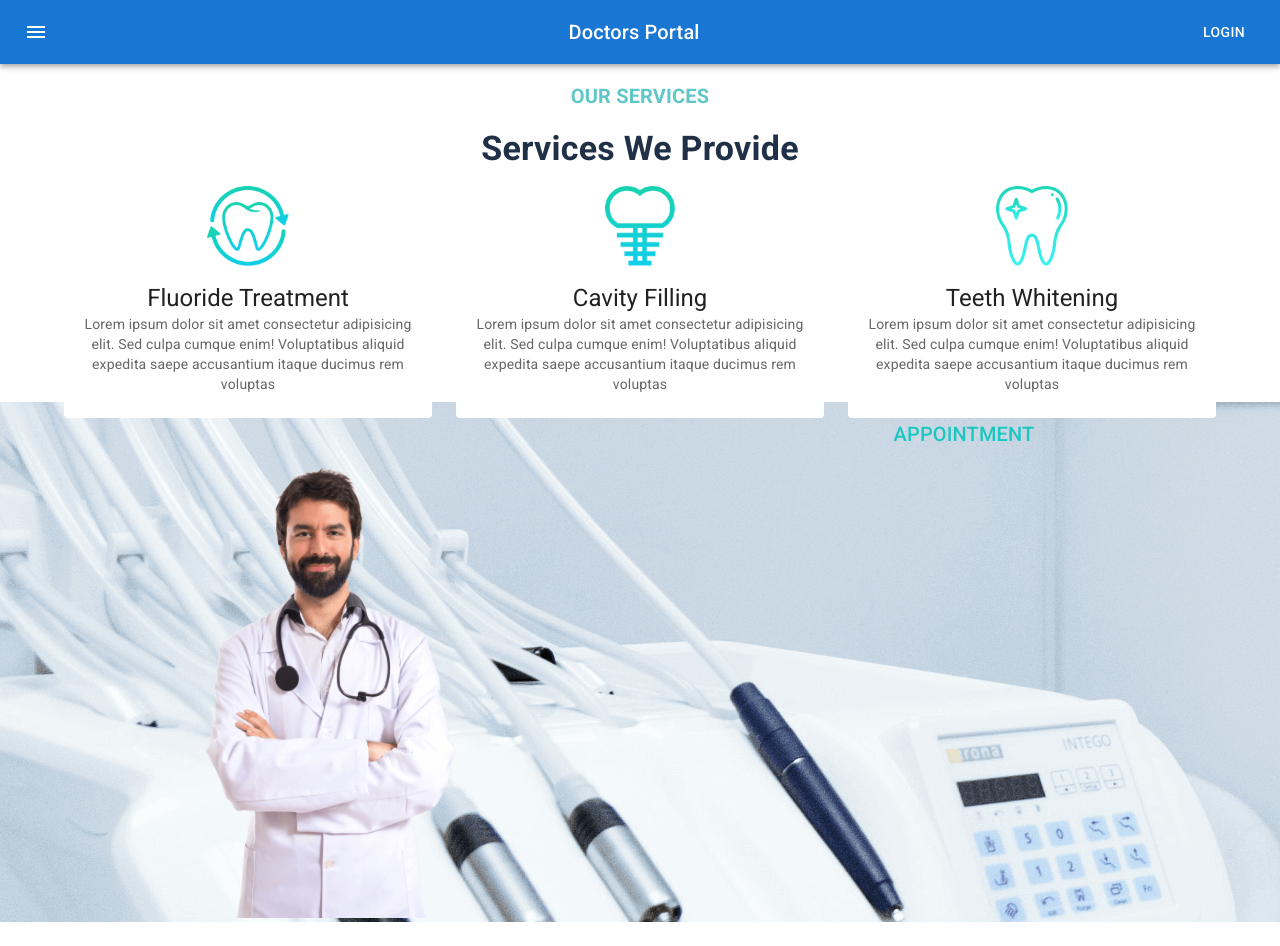
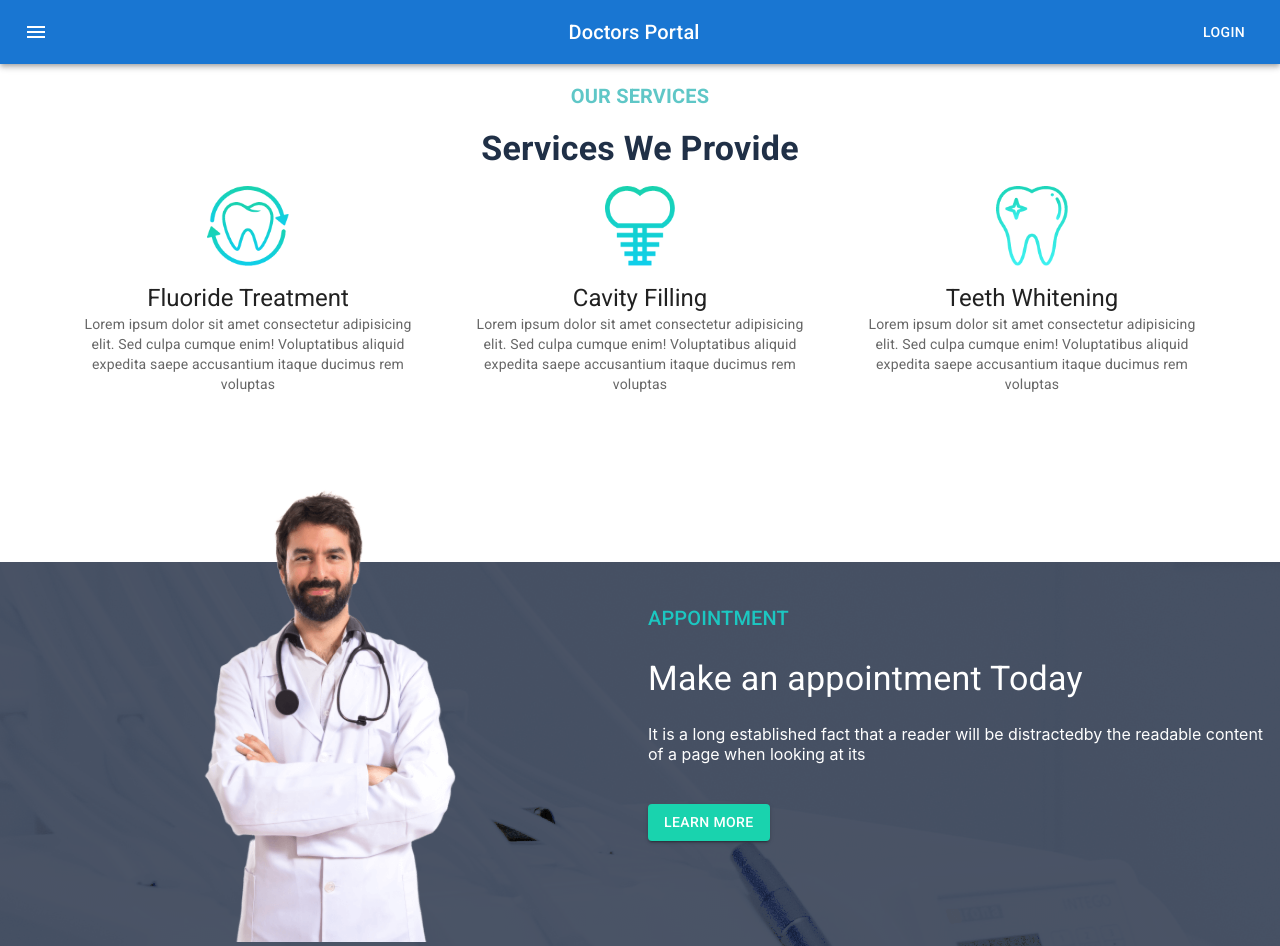
Before and after one commit to rakibtweets/doctors-portal-client, a React (Create React App) app: page / in a window 1280 px wide. Before the commit the page ends 922 px from the top, so only its background shows below. Built offline with nearby package versions, Linux system fonts and the light colour scheme.

Commit message:
appointment Banner added

```diff
--- a/src/Pages/Home/AppointmentBanner/AppointBanner.js
+++ b/src/Pages/Home/AppointmentBanner/AppointBanner.js
@@ -2,14 +2,17 @@ import React from 'react';
 import Box from '@mui/material/Box';
 import Grid from '@mui/material/Grid';
 import Typography from '@mui/material/Typography';
+import Button from '@mui/material/Button';
 
 import doctor from '../../../images/doctor.png';
 import bg from '../../../images/appointment-bg.png';
 
 const appointmentBg = {
   background: `url(${bg})`,
-  position: 'cover',
-
+  backgroundColor: 'rgba(56,66,86,.9)',
+  backgroundBlendMode: 'darken,luminosity',
+  marginTop: '10em',
+  position: 'center',
 };
 
 const AppointBanner = () => {
@@ -17,12 +20,37 @@ const AppointBanner = () => {
     <Box style={appointmentBg} sx={{ flexGrow: 1 }}>
       <Grid container spacing={2}>
         <Grid item xs={12} md={6}>
-          <img style={{ width: 500 }} src={doctor} alt="" />
+          <img
+            style={{ width: 500, marginTop: '-8.5em' }}
+            src={doctor}
+            alt=""
+          />
         </Grid>
         <Grid item xs={12} md={6}>
-          <Typography variant="h6" color="#1CC7C1">
-            APPOINTMENT
-          </Typography>
+          <Box sx={{ textAlign: 'start' }}>
+            <Typography sx={{ mb: 3, mt: 3 }} variant="h6" color="#1CC7C1">
+              APPOINTMENT
+            </Typography>
+            <Typography sx={{ mb: 3 }} variant="h4" color="white">
+              Make an appointment Today
+            </Typography>
+            <Typography
+              sx={{ mb: 5, display: 'block' }}
+              variant="p"
+              color="white"
+            >
+              It is a long established fact that a reader will be distractedby
+              the readable content of a page when looking at its
+            </Typography>
+            <Button
+              variant="contained"
+              style={{
+                background: '#19D3AE',
+              }}
+            >
+              Learn More
+            </Button>
+          </Box>
         </Grid>
       </Grid>
     </Box>
```
